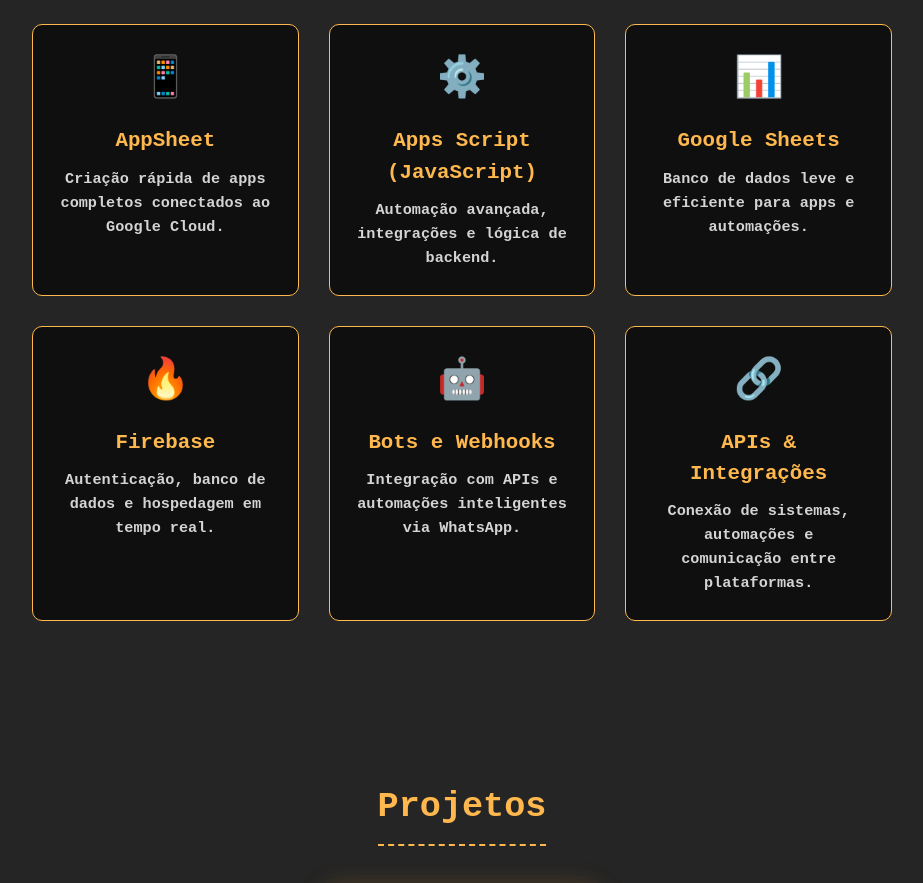
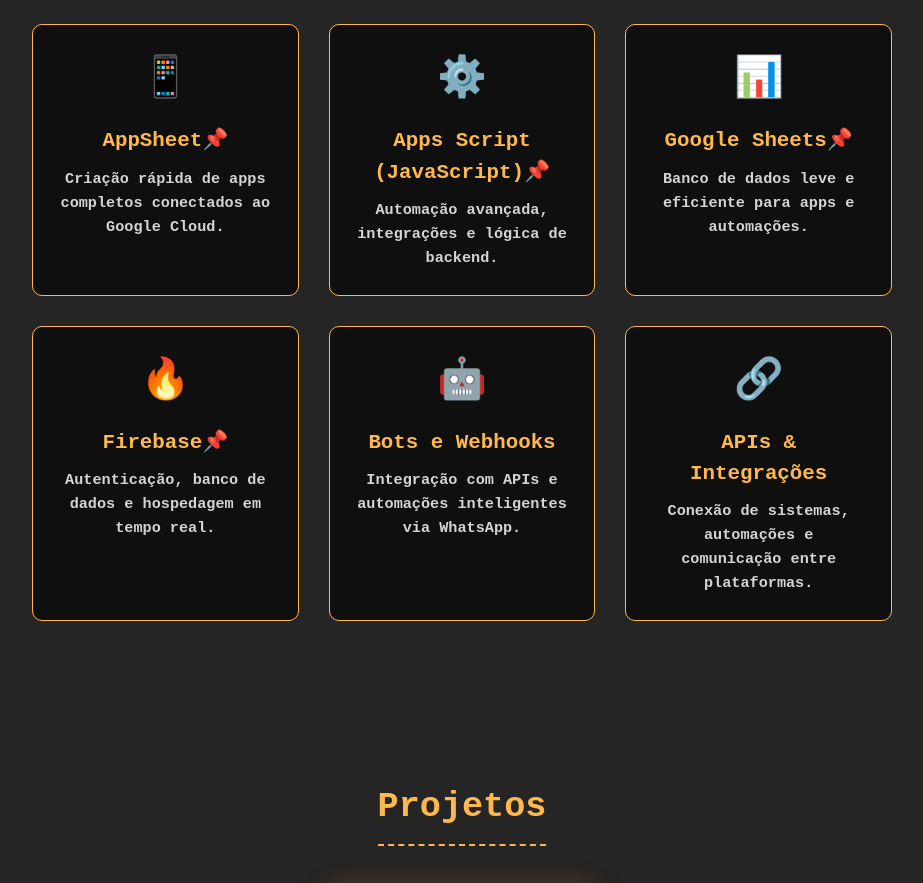
Before and after one commit to Guto4002/portfolio, a plain HTML site: page portfolio/index.html in a window 1280 px wide. Shown: the part 1420-2303 px from the top of the page, without its empty margins (178-1101 px from the left). Drawn offline with nearby package versions, Linux system fonts and the light colour scheme.

Commit message:
site att

```diff
--- a/portfolio/index.html
+++ b/portfolio/index.html
@@ -87,25 +87,25 @@
 
                     <div class="tech-card">
                         <span class="tech-icon">📱</span>
-                        <h3>AppSheet</h3>
-                        <p>Criação rápida de apps completos conectados ao Google Cloud.</p>
+                            <a href="https://about.appsheet.com/home" target="_blank"><h3>AppSheet📌</h3></a>
+                            <p>Criação rápida de apps completos conectados ao Google Cloud.</p>
                     </div>
 
                     <div class="tech-card">
                         <span class="tech-icon">⚙️</span>
-                        <h3>Apps Script (JavaScript)</h3>
+                         <a href="https://developers.google.com/apps-script?hl=pt-br" target="_blank"><h3>Apps Script (JavaScript)📌</h3></a>
                         <p>Automação avançada, integrações e lógica de backend.</p>
                     </div>
 
                     <div class="tech-card">
                         <span class="tech-icon">📊</span>
-                        <h3>Google Sheets</h3>
+                        <a href="https://docs.google.com/spreadsheets/u/0" target="_blank"><h3>Google Sheets📌</h3></a>
                         <p>Banco de dados leve e eficiente para apps e automações.</p>
                     </div>
 
                     <div class="tech-card">
                         <span class="tech-icon">🔥</span>
-                        <h3>Firebase</h3>
+                        <a href="https://firebase.google.com/?gclsrc=aw.ds&gad_source=1&gad_campaignid=12302581638&gclid=Cj0KCQiArOvIBhDLARIsAPwJXOZ7JiityWDaixJeLPIiDpWXmhxDF4qANHX4DLXk990cWtMe06GnDqcaAhv8EALw_wcB&hl=pt-br" target="_blank"><h3>Firebase📌</h3></a>
                         <p>Autenticação, banco de dados e hospedagem em tempo real.</p>
                     </div>
 
```
